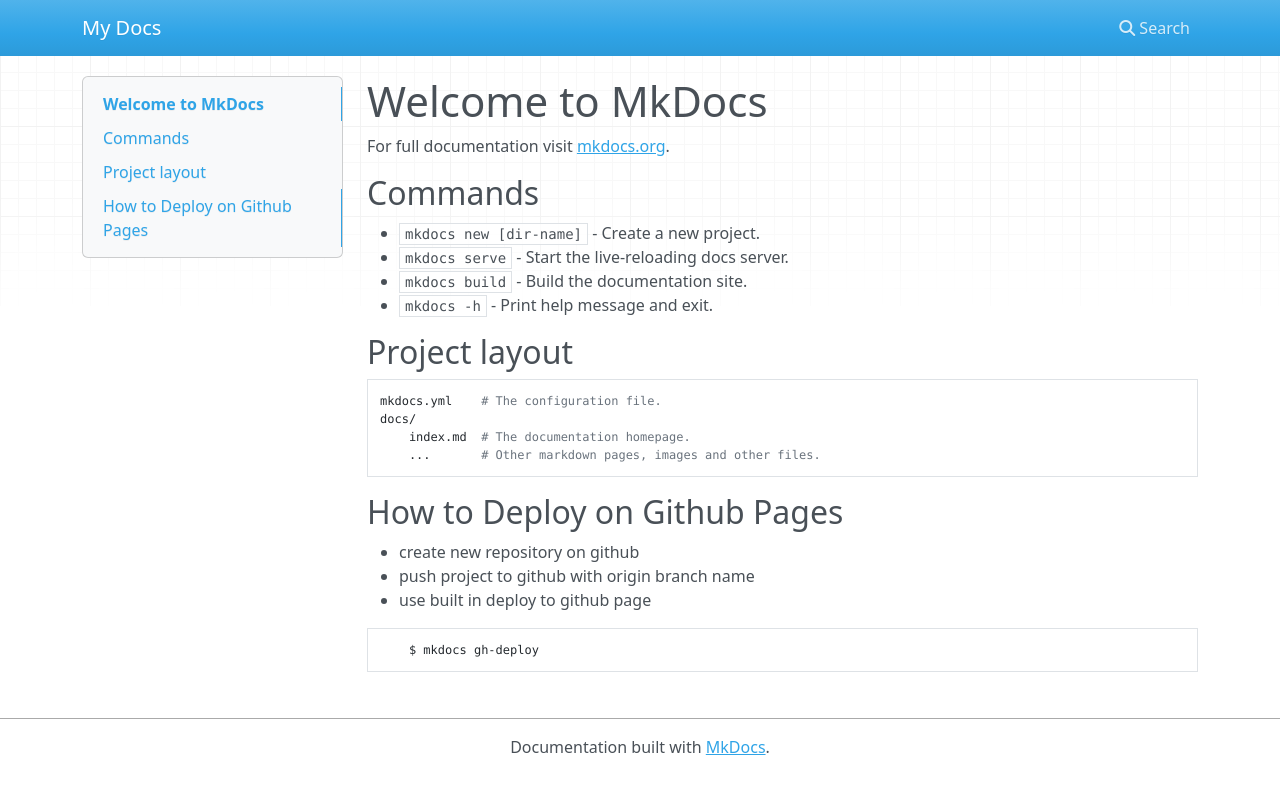
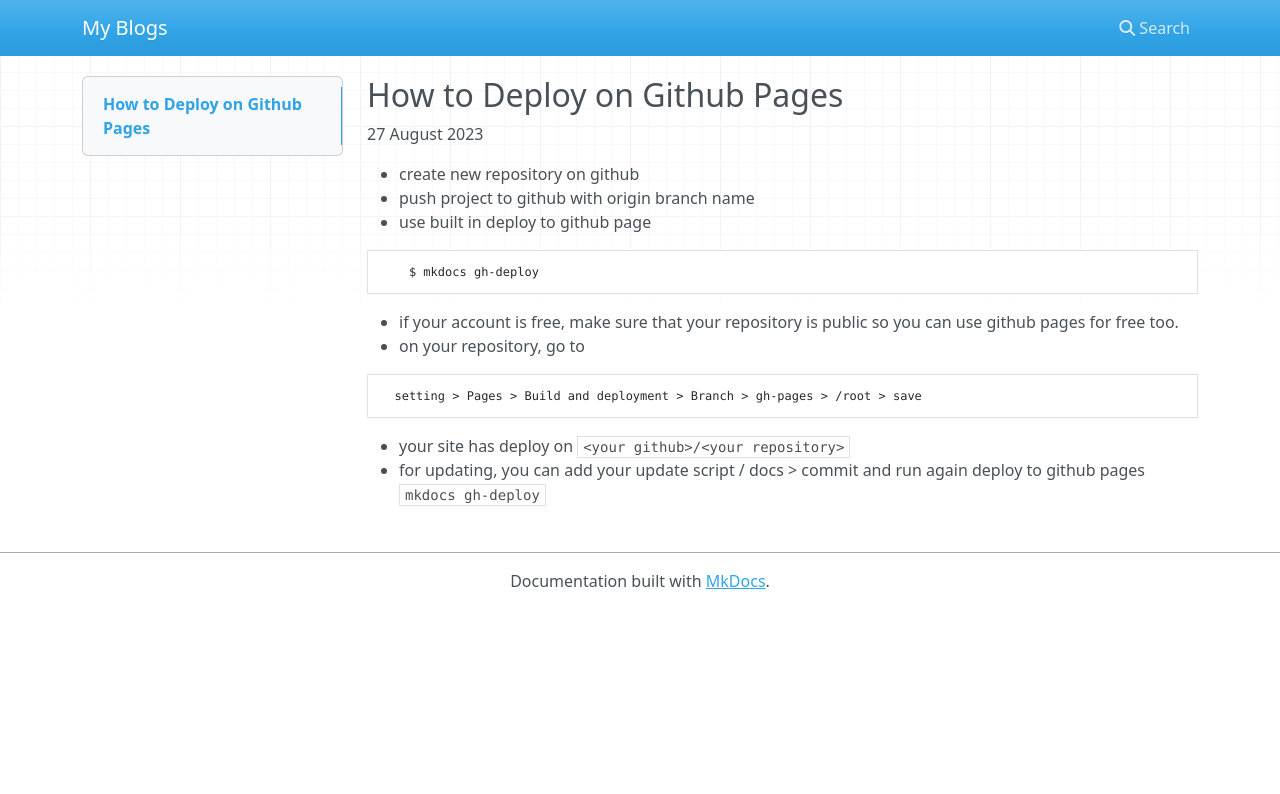
Before and after one commit to muhjamaludin/myblog, an MkDocs documentation site: the page built from docs/index.md, in a window 1280 px wide. Shown: the top 794 px of the page. Built offline with MkDocs 1.6.1, drawn with Linux system fonts in a browser that asks for light colours; nearby versions of some CDN libraries.

Commit message:
add updating script / docs and delete unused note

````diff
--- a/docs/index.md
+++ b/docs/index.md
@@ -1,22 +1,6 @@
-# Welcome to MkDocs
+## How to Deploy on Github Pages
 
-For full documentation visit [mkdocs.org](https://www.mkdocs.org).
-
-## Commands
-
-* `mkdocs new [dir-name]` - Create a new project.
-* `mkdocs serve` - Start the live-reloading docs server.
-* `mkdocs build` - Build the documentation site.
-* `mkdocs -h` - Print help message and exit.
-
-## Project layout
-
-    mkdocs.yml    # The configuration file.
-    docs/
-        index.md  # The documentation homepage.
-        ...       # Other markdown pages, images and other files.
-
-## How to Deploy on Github Pages
+27 August 2023
 
 * create new repository on github
 * push project to github with origin branch name
@@ -24,3 +8,10 @@
 ```shell
     $ mkdocs gh-deploy
 ```
+* if your account is free, make sure that your repository is public so you can use github pages for free too.
+  * on your repository, go to
+```
+  setting > Pages > Build and deployment > Branch > gh-pages > /root > save
+```
+* your site has deploy on `<your github>/<your repository>`
+* for updating, you can add your update script / docs > commit and run again deploy to github pages `mkdocs gh-deploy`
--- a/mkdocs.yml
+++ b/mkdocs.yml
@@ -1 +1 @@
-site_name: My Docs
+site_name: My Blogs
````
